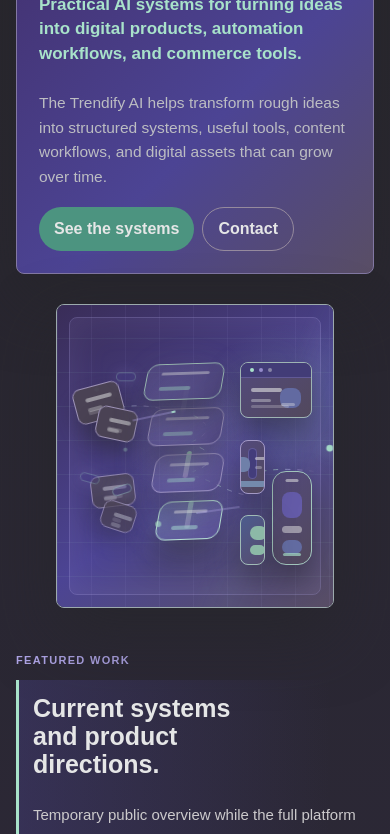
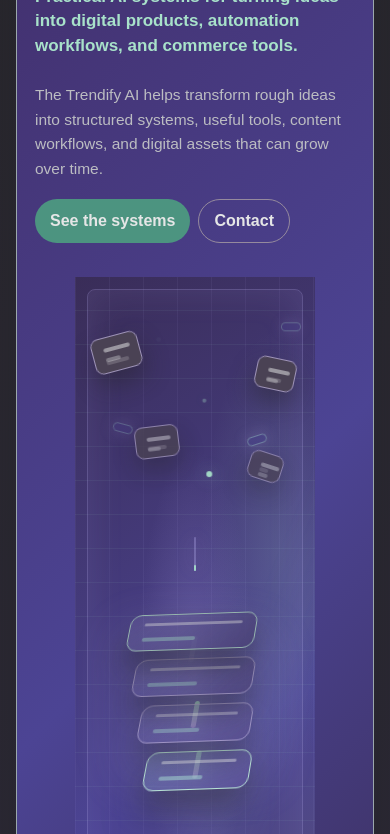
Before and after one commit to GetsHubs/portfolio, a website: page index.html in a window 390 px wide. Shown: the part 270-1104 px from the top of the page. Drawn offline with Linux system fonts and the light colour scheme.

Commit message:
Unify hero panel styling

```diff
--- a/style.css
+++ b/style.css
@@ -1982,9 +1982,9 @@
   }
 
   .transformation-scene {
-    grid-template-columns: minmax(0, 0.72fr) minmax(0, 1.06fr) minmax(0, 0.9fr);
-    gap: 8px;
-    min-height: 270px;
+    grid-template-columns: 1fr;
+    gap: 14px;
+    min-height: auto;
     max-width: 100%;
     padding: 16px;
   }
@@ -1995,12 +1995,9 @@
 
   .transformation-paths,
   .entry-stream,
-  .exit-stream {
-    display: block;
-  }
-
+  .exit-stream,
   .flow-particle {
-    display: block;
+    display: none;
   }
 
   .chaos-input,
@@ -2150,10 +2147,6 @@
     right: -8px;
     bottom: 60px;
     width: 44px;
-  }
-
-  .mobile-flow {
-    display: none;
   }
 
   .product-web {
@@ -3219,6 +3212,72 @@
   }
 }
 
+/* Unified hero panel */
+.hero {
+  position: relative;
+  isolation: isolate;
+  gap: clamp(24px, 4vw, 48px);
+  margin-top: clamp(20px, 3vw, 34px);
+  padding: clamp(24px, 3.2vw, 42px);
+  overflow: hidden;
+  border: 1px solid color-mix(in srgb, var(--accent-cool) 34%, var(--border-strong));
+  border-radius: var(--radius);
+  background: linear-gradient(135deg, var(--surface) 0%, var(--surface-rich) 54%, var(--surface-deep) 100%);
+  box-shadow: var(--shadow-strong);
+}
+
+.hero-copy,
+.hero-image,
+.hero-transformation-visual {
+  position: relative;
+  z-index: 1;
+  border: 0;
+  border-radius: 0;
+  background: transparent;
+  box-shadow: none;
+}
+
+.hero-copy {
+  overflow: visible;
+  padding: clamp(4px, 1.4vw, 18px) 0;
+}
+
+.hero-copy::before {
+  content: none;
+}
+
+.hero-image {
+  overflow: visible;
+}
+
+.hero-transformation-visual {
+  min-width: 0;
+}
+
+@media (min-width: 901px) {
+  .hero {
+    grid-template-columns: minmax(0, 0.95fr) minmax(390px, 1.05fr);
+  }
+}
+
+@media (max-width: 900px) {
+  .hero {
+    grid-template-columns: 1fr;
+  }
+}
+
+@media (max-width: 680px) {
+  .hero {
+    gap: 18px;
+    margin-top: 18px;
+    padding: 18px;
+  }
+
+  .hero-copy {
+    padding: 2px 0 0;
+  }
+}
+
 /* Final accessibility and interaction polish */
 .site-nav a:focus-visible,
 .button:focus-visible,
```
